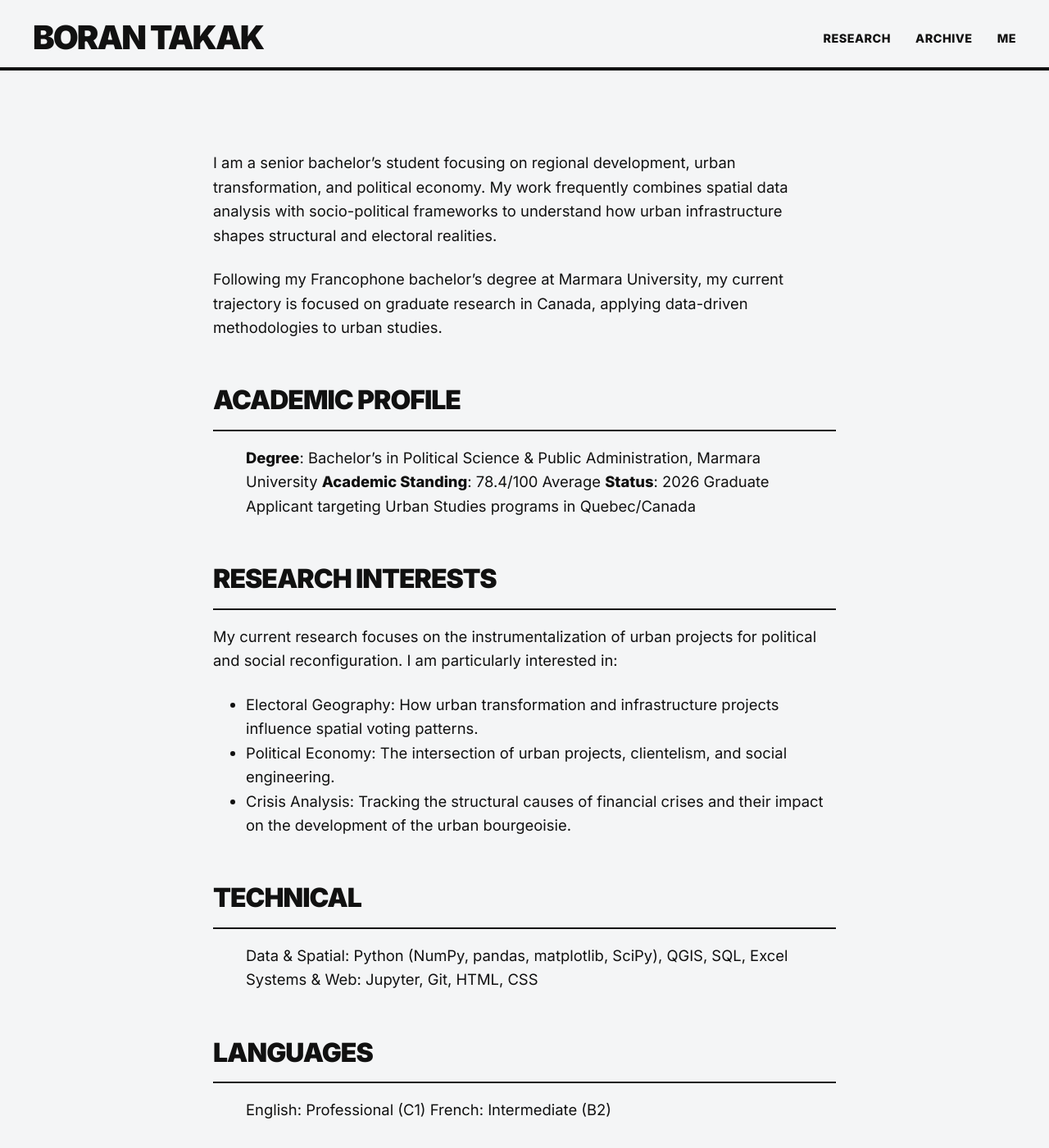
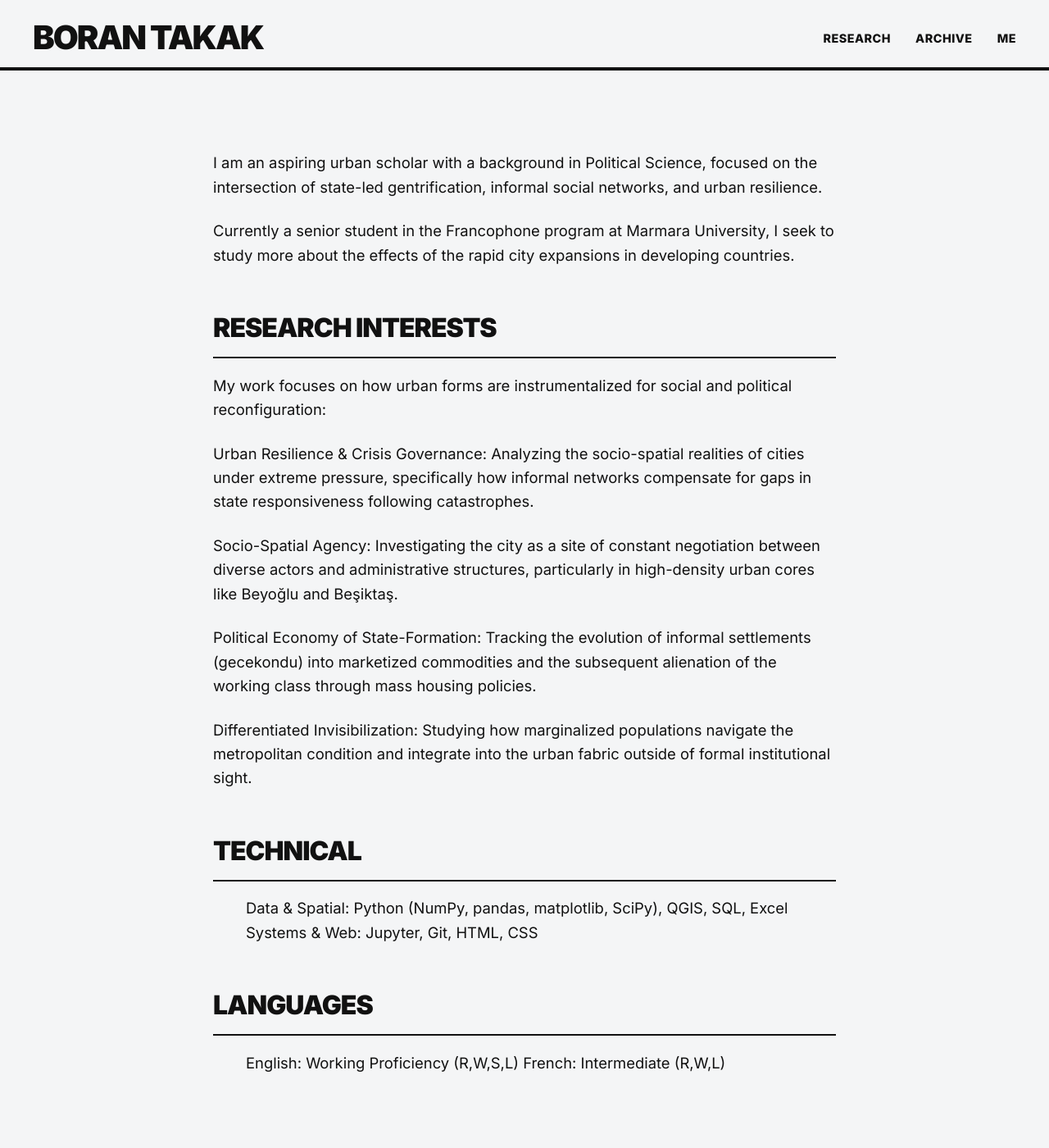
Before and after one commit to izuta-k/izuta-k.github.io, a Jekyll site: the page built from me.md, in a window 1280 px wide and 1400 px high. Shown: the whole window at 82% size. Built offline with Jekyll 4.4.1, drawn with Linux system fonts in a browser that asks for light colours.

Commit message:
Update me.md
lez update ME

```diff
--- a/me.md
+++ b/me.md
@@ -4,26 +4,26 @@ title: ME
 permalink: /me/
 ---
 
-I am a senior bachelor's student focusing on regional development, urban transformation, and political economy. My work frequently combines spatial data analysis with socio-political frameworks to understand how urban infrastructure shapes structural and electoral realities.
+I am an aspiring urban scholar with a background in Political Science, focused on the intersection of state-led gentrification, informal social networks, and urban resilience.
 
-Following my Francophone bachelor's degree at Marmara University, my current trajectory is focused on graduate research in Canada, applying data-driven methodologies to urban studies.
-
-## Academic Profile
-> **Degree**: Bachelor's in Political Science & Public Administration, Marmara University
-> **Academic Standing**: 78.4/100 Average
-> **Status**: 2026 Graduate Applicant targeting Urban Studies programs in Quebec/Canada
+Currently a senior student in the Francophone program at Marmara University, I seek to study more about the effects of the rapid city expansions in developing countries.
 
 ## Research Interests
-My current research focuses on the instrumentalization of urban projects for political and social reconfiguration. I am particularly interested in:
-* Electoral Geography: How urban transformation and infrastructure projects influence spatial voting patterns.
-* Political Economy: The intersection of urban projects, clientelism, and social engineering.
-* Crisis Analysis: Tracking the structural causes of financial crises and their impact on the development of the urban bourgeoisie.
 
+My work focuses on how urban forms are instrumentalized for social and political reconfiguration:
+
+Urban Resilience & Crisis Governance: Analyzing the socio-spatial realities of cities under extreme pressure, specifically how informal networks compensate for gaps in state responsiveness following catastrophes.
+
+Socio-Spatial Agency: Investigating the city as a site of constant negotiation between diverse actors and administrative structures, particularly in high-density urban cores like Beyoğlu and Beşiktaş.
+
+Political Economy of State-Formation: Tracking the evolution of informal settlements (gecekondu) into marketized commodities and the subsequent alienation of the working class through mass housing policies.
+
+Differentiated Invisibilization: Studying how marginalized populations navigate the metropolitan condition and integrate into the urban fabric outside of formal institutional sight.
 
 ## Technical
 > Data & Spatial: Python (NumPy, pandas, matplotlib, SciPy), QGIS, SQL, Excel
 > Systems & Web: Jupyter, Git, HTML, CSS
 
 ## Languages
-> English: Professional (C1)
-> French: Intermediate (B2)
+> English: Working Proficiency (R,W,S,L)
+> French: Intermediate (R,W,L)
```
